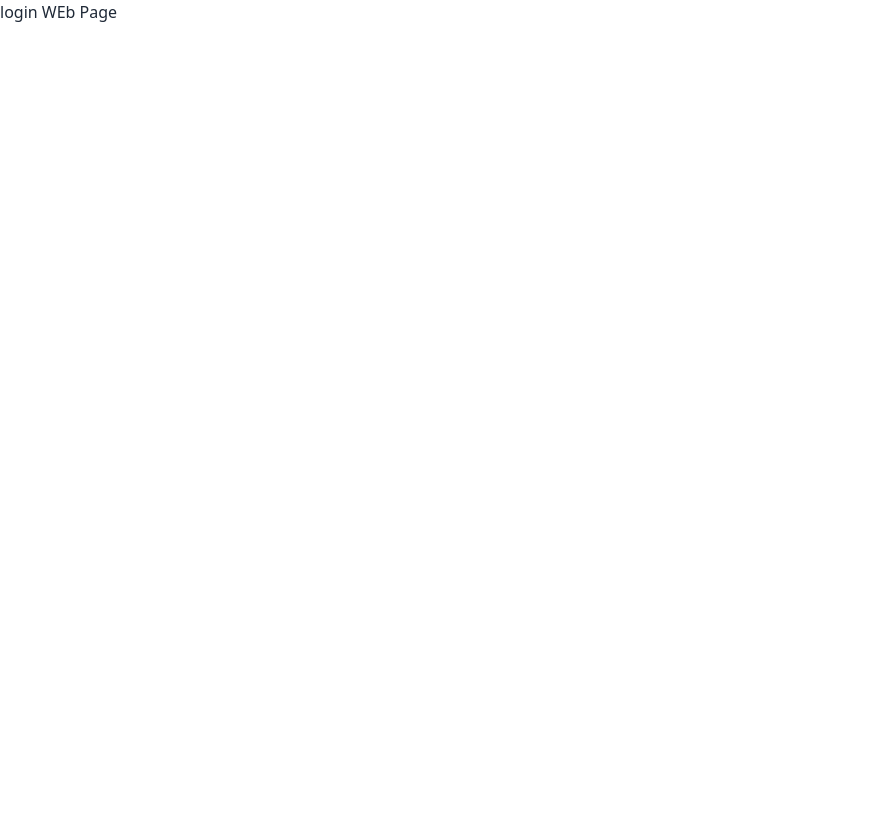
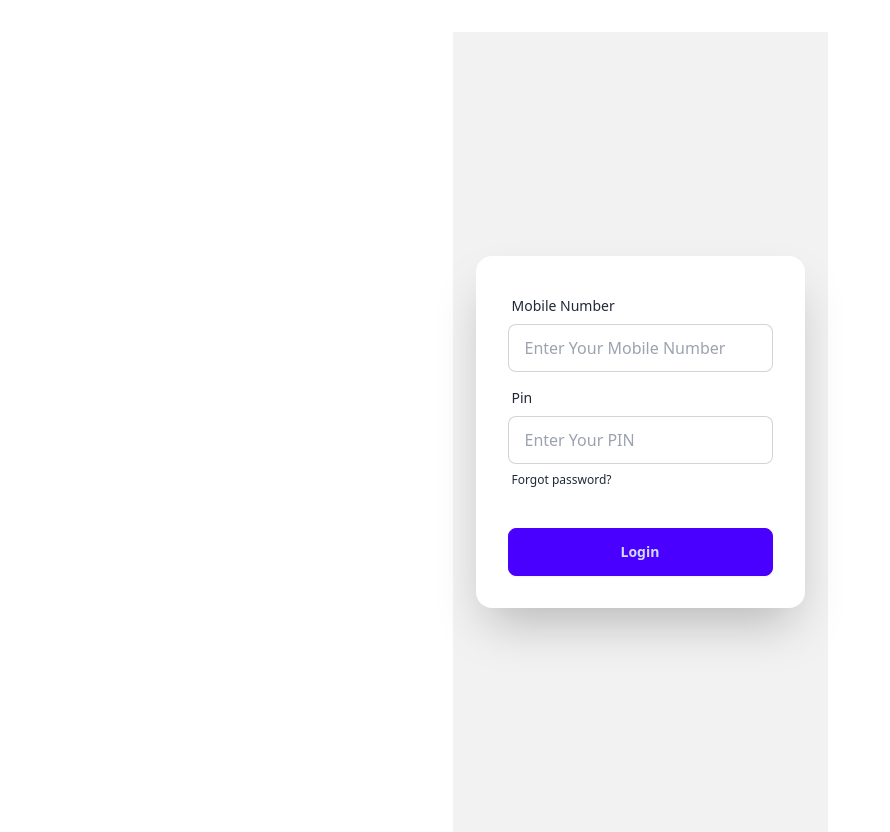
Before and after one commit to rm40405/modu27-payoo-mfs-project, a plain HTML site: page index.html in a window 1280 px wide. Shown: the whole page, without its empty margins (0-890 px from the left). Before the commit the page ends 800 px from the top, so only its background shows below. Drawn offline with nearby package versions, Linux system fonts and the light colour scheme.

Commit message:
add the another html page

```diff
--- a/index.html
+++ b/index.html
@@ -13,8 +13,52 @@
     <script src="https://cdn.tailwindcss.com"></script>
   </head>
   <body>
-    <h1>login WEb Page</h1>
-
+    <main class="flex justify-center mt-8">
+      <div class="artboard phone-2">
+        <div class="hero bg-base-200 min-h-screen">
+          <div class="hero-content flex-col lg:flex-row-reverse">
+            <div class="card bg-base-100 w-full max-w-sm shrink-0 shadow-2xl">
+              <form class="card-body">
+                <div class="form-control">
+                  <label class="label">
+                    <span class="label-text">Mobile Number</span>
+                  </label>
+                  <input
+                    id="mobile-number"
+                    type="text"
+                    placeholder="Enter Your Mobile Number"
+                    class="input input-bordered"
+                    required
+                  />
+                </div>
+                <div class="form-control">
+                  <label class="label">
+                    <span class="label-text">Pin</span>
+                  </label>
+                  <input
+                    id="pin-number"
+                    type="pin"
+                    placeholder="Enter Your PIN"
+                    class="input input-bordered"
+                    required
+                  />
+                  <label class="label">
+                    <a href="#" class="label-text-alt link link-hover"
+                      >Forgot password?</a
+                    >
+                  </label>
+                </div>
+                <div class="form-control mt-6">
+                  <button id="login-button" class="btn btn-primary">
+                    Login
+                  </button>
+                </div>
+              </form>
+            </div>
+          </div>
+        </div>
+      </div>
+    </main>
     <script src="./js/login.js"></script>
   </body>
 </html>
--- a/js/login.js
+++ b/js/login.js
@@ -0,0 +1,23 @@
+// console.log("button file addd");
+// search: from submit reloading the page
+document.getElementById('login-button').addEventListener('click', function(event){
+    event.preventDefault();  //bejal lagbe
+    console.log('clicked');
+    // submit pfone number
+    const mobileNumber = document.getElementById('mobile-number').value;
+     console.log(mobileNumber);
+    //  submit here pin number
+    const pinNumber = document.getElementById('pin-number').value;
+    console.log(pinNumber);
+    // this temporary you should not like this;
+    if(mobileNumber ==='5' && pinNumber ==='1234'){
+        console.log('you are logged in');
+        // window location href home page;
+        window.location.href = './homePage.html';
+    }
+    else{
+        alert('wrong number logged in');
+    }
+
+
+});
```
Also changed, not shown: homePage.html (added, +11 -0 lines).
